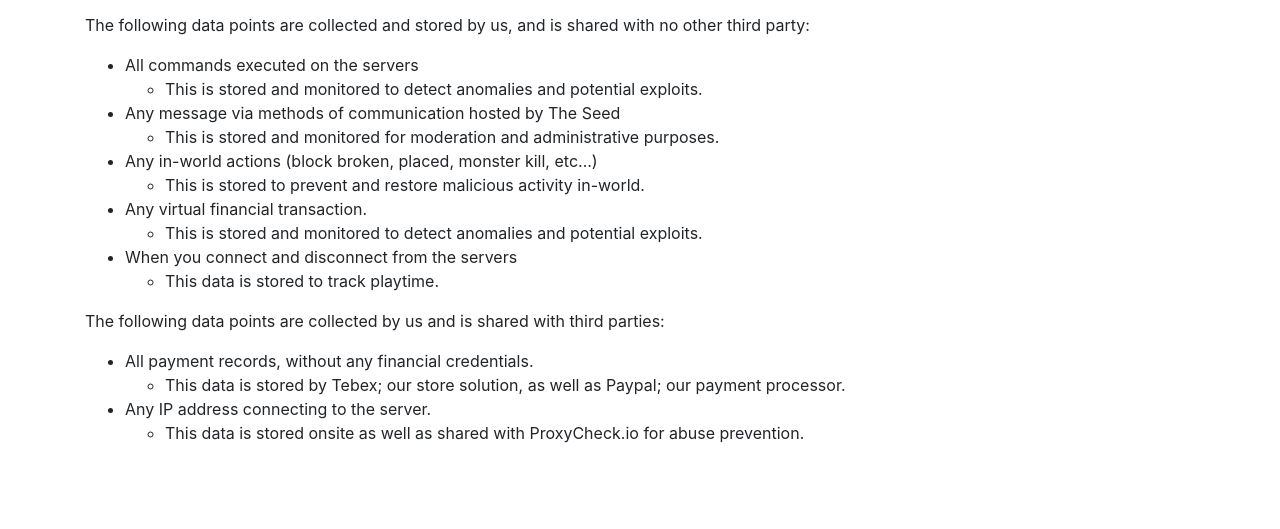
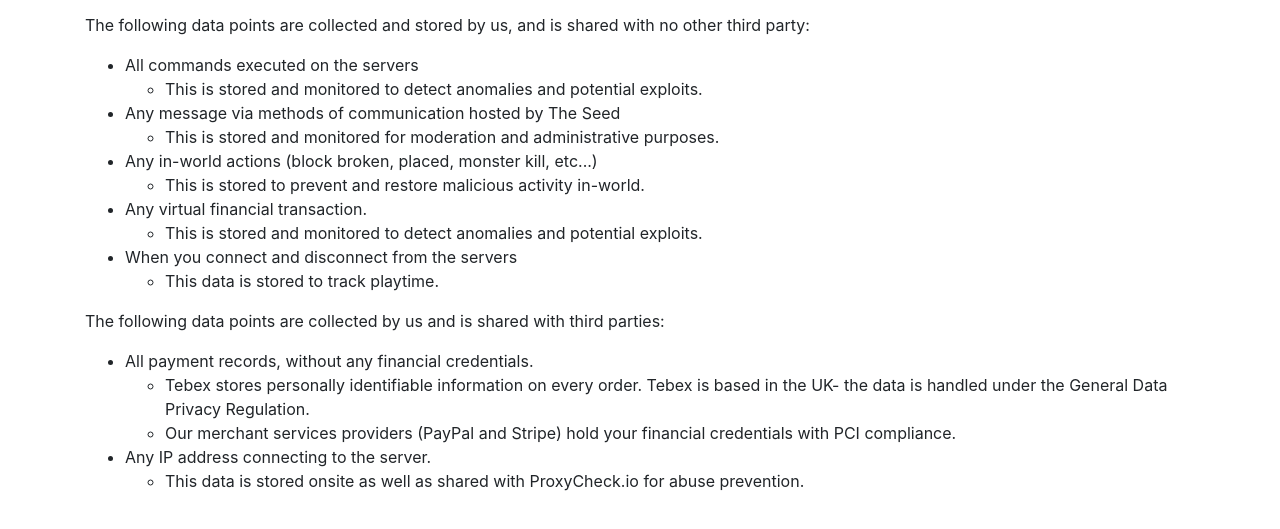
Before and after one commit to theseedmc/docs, a plain HTML site: page privacy/index.html in a window 1280 px wide. Shown: the part 107-636 px from the top of the page. Drawn offline with nearby package versions, Linux system fonts and the light colour scheme.

Commit message:
Update index.html

```diff
--- a/privacy/index.html
+++ b/privacy/index.html
@@ -23,7 +23,7 @@
     <p>The following data points are collected by us and is shared with third parties:</p>
     <ul>
       <li>All payment records, without any financial credentials.</li>
-      <ul><li>This data is stored by Tebex; our store solution, as well as Paypal; our payment processor.</li></ul>
+      <ul><li>Tebex stores personally identifiable information on every order. Tebex is based in the UK- the data is handled under the General Data Privacy Regulation.</li><li>Our merchant services providers (PayPal and Stripe) hold your financial credentials with PCI compliance.</li></ul>
       <li>Any IP address connecting to the server.</li>
       <ul><li>This data is stored onsite as well as shared with ProxyCheck.io for abuse prevention.</li></ul>
     </ul>
```
